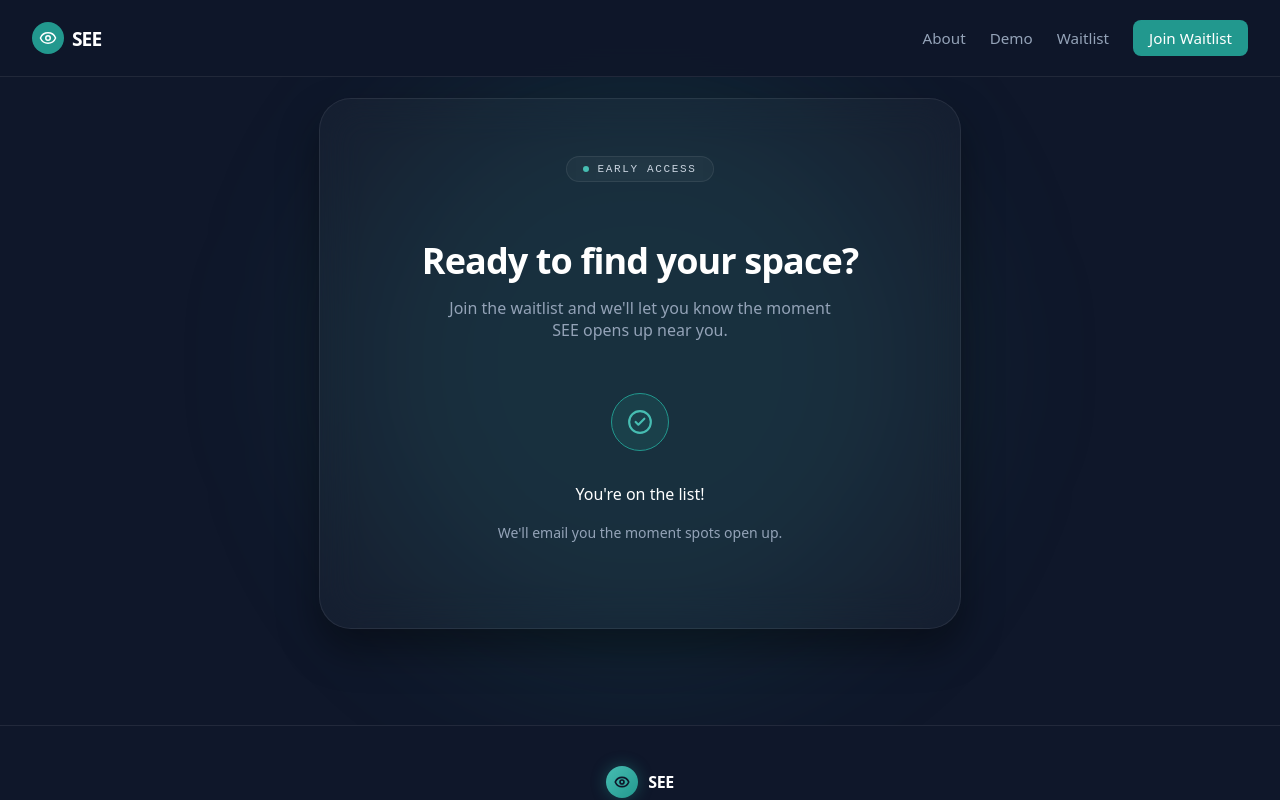
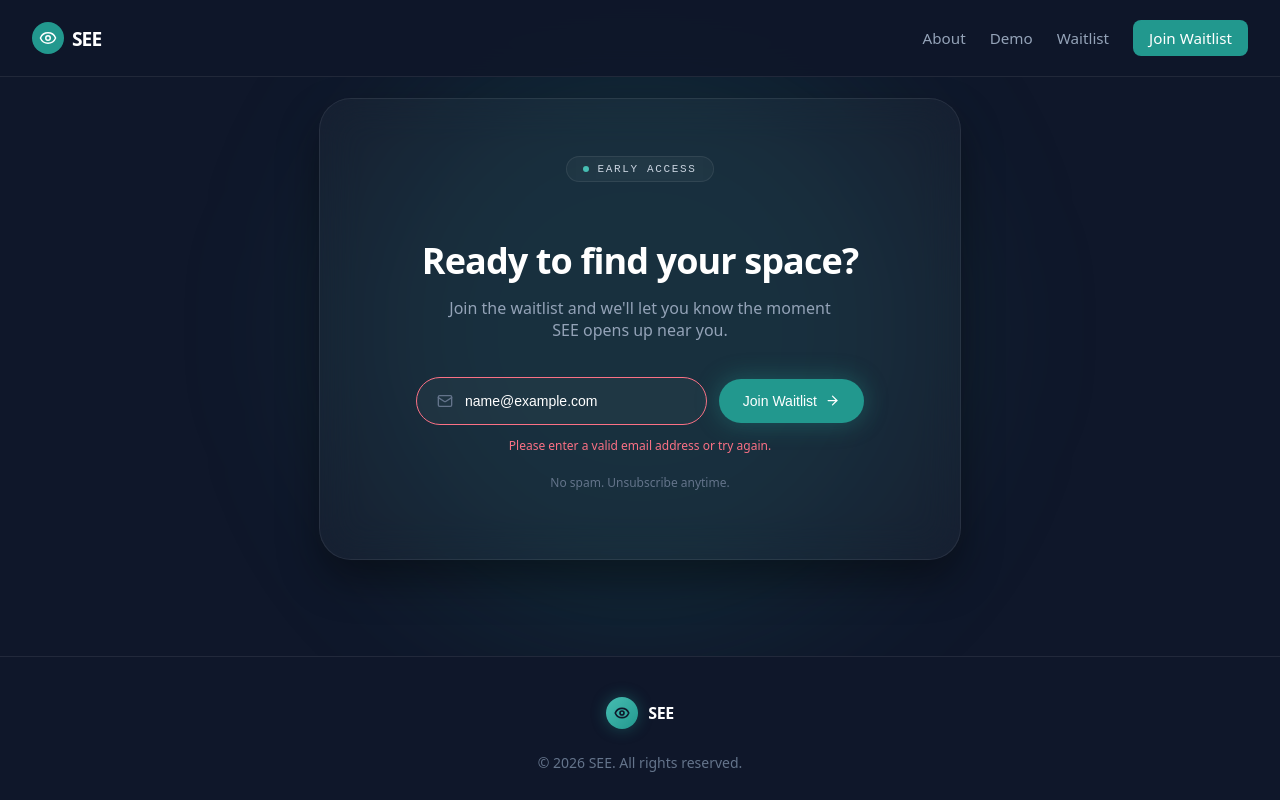
Before and after one commit to mealexandre/see-landing, a Next.js app in the folder see-landing/: page / in a window 1280 px wide. Both pictures are taken after typing "name@example.com" into the empty fields and a click on the button "Join Waitlist". Shown: the part 2811-3611 px from the top of the page. Built offline with nearby package versions, Linux system fonts and the light colour scheme.

Commit message:
add formspree waitlist integration

```diff
--- a/see-landing/components/Waitlist.tsx
+++ b/see-landing/components/Waitlist.tsx
@@ -20,9 +20,22 @@ export default function Waitlist() {
       return;
     }
     setStatus('loading');
+
     try {
-      await new Promise((resolve) => setTimeout(resolve, 1200));
-      setStatus('success');
+      const response = await fetch('https://formspree.io/f/xnjewqre', {
+        method: 'POST',
+        headers: {
+          'Content-Type': 'application/json',
+          'Accept': 'application/json'
+        },
+        body: JSON.stringify({ email }),
+      });
+
+      if (response.ok) {
+        setStatus('success');
+      } else {
+        setStatus('error');
+      }
     } catch {
       setStatus('error');
     }
@@ -193,7 +206,7 @@ export default function Waitlist() {
             animate={{ opacity: 1, y: 0 }}
             style={{ color: '#fb7185', fontSize: '0.75rem', marginTop: '0.75rem' }}
           >
-            Please enter a valid email address.
+            Please enter a valid email address or try again.
           </motion.p>
         )}
 
```
